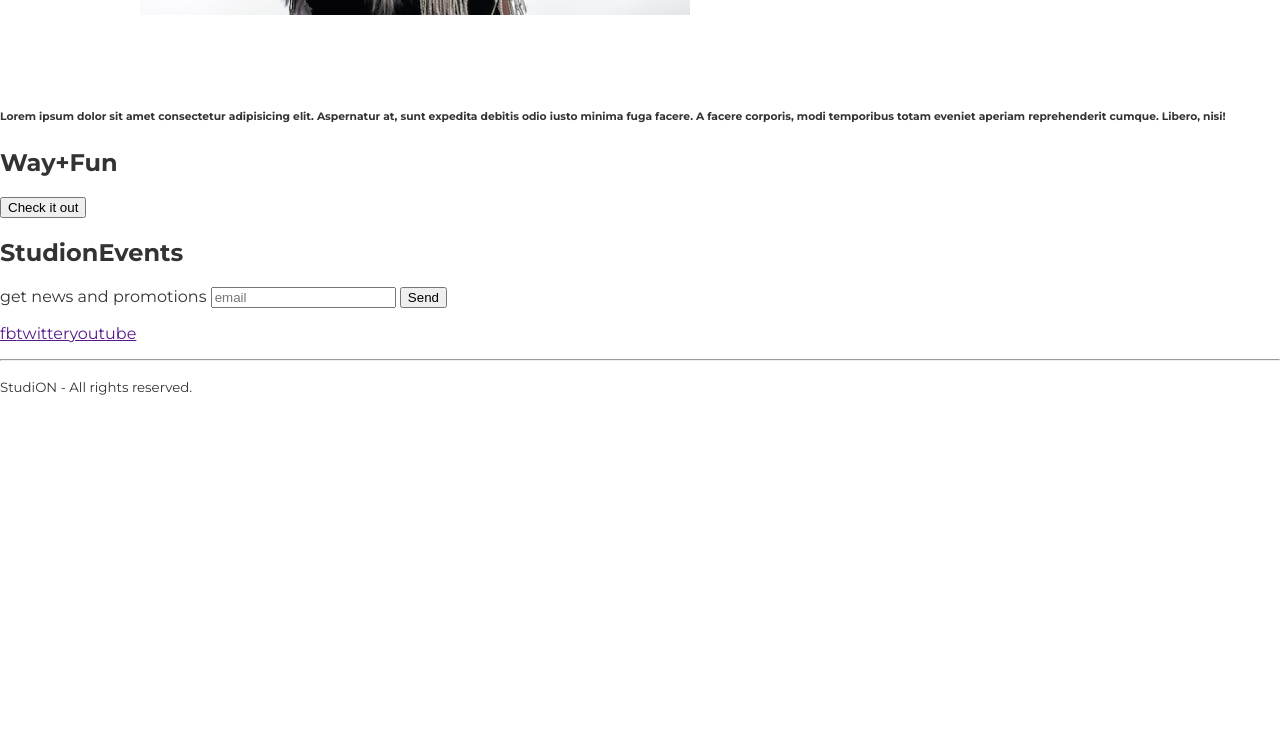
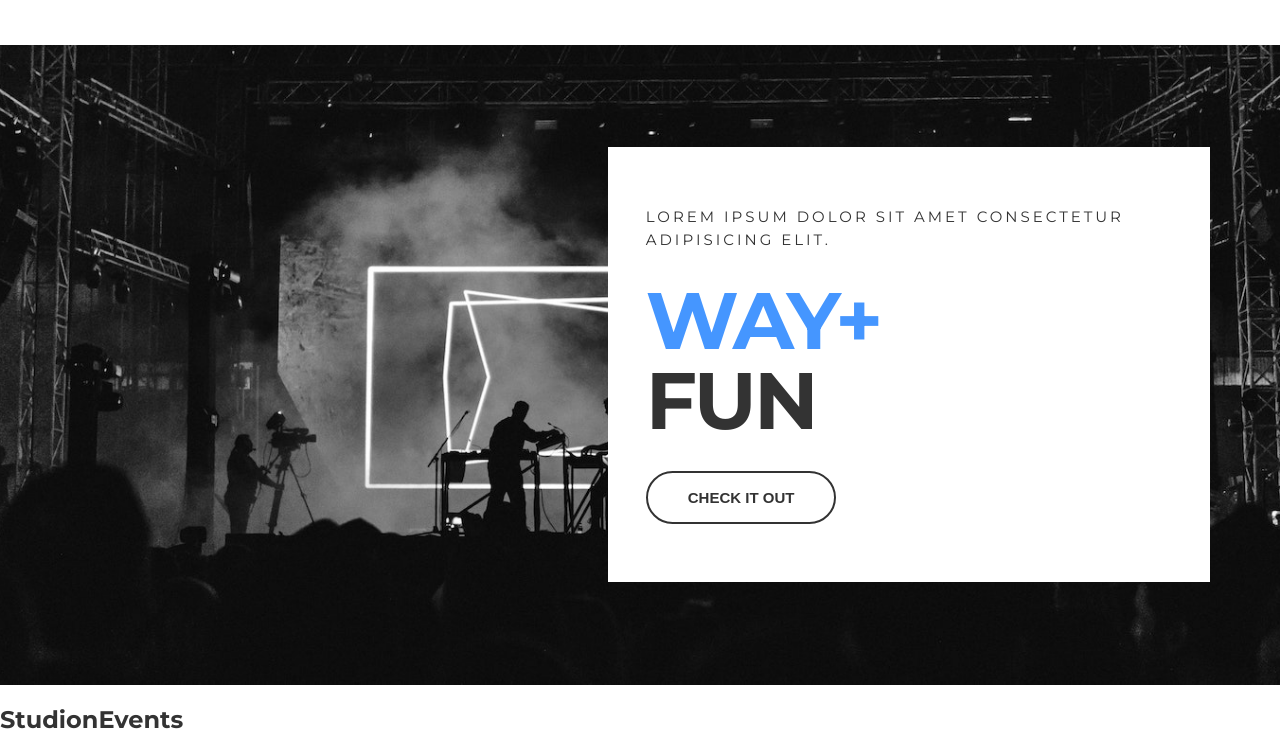
Before and after one commit to aobarbieri/studion, a website: page src/index.html in a window 1280 px wide. Shown: the part 1499-2236 px from the top of the page. Before the commit the page ends 1911 px from the top, so only its background shows below. Drawn offline with Linux system fonts and the light colour scheme.

Commit message:
alignment and styles were  updated

```diff
--- a/src/index.html
+++ b/src/index.html
@@ -26,6 +26,7 @@
 
     </div>
     </nav>
+
     <header>
         <div id="slider" class="container">
             <div class="slide">
@@ -38,7 +39,8 @@
             </div>
         </div>
     </header>
-    <main id="events">
+
+    <main>
         <section id="counter">
             <ul class="container counter__container">
                 <li>
@@ -69,16 +71,18 @@
                 <button class="btn btn--institutional">More</button>
             </div>
         </section>
-        <section>
-            <div>
-                <h6>Lorem ipsum dolor sit amet consectetur adipisicing elit. Aspernatur at, sunt expedita debitis odio
-                    iusto minima fuga facere. A facere corporis, modi temporibus totam eveniet aperiam reprehenderit
-                    cumque. Libero, nisi!</h6>
-                <h2><span>Way+</span>Fun</h2>
-                <button>Check it out</button>
+
+        <section class="quote">
+            <div class="container quote__container">
+                <div class="quote__copy">
+                    <h6>Lorem ipsum dolor sit amet consectetur adipisicing elit.</h6>
+                    <h2><span class="copy--primary">Way+</span>Fun</h2>
+                    <button class="btn btn--quote">Check it out</button>
+                </div>
             </div>
         </section>
     </main>
+
     <footer>
         <h2>Studi<span>on</span><span>Events</span></h2>
         <form action="">
--- a/src/style.css
+++ b/src/style.css
@@ -1,4 +1,4 @@
-@import url('https://fonts.googleapis.com/css2?family=Montserrat:wght@300;400;500;700;900&family=Roboto&display=swap');
+@import url('https://fonts.googleapis.com/css2?family=Montserrat:wght@300;400;500;700;900&display=swap');
 
 * {
     box-sizing: border-box;
@@ -102,7 +102,7 @@ header {
 }
 
 .slide {
-    height: calc(100vh - 7.75rem); /* 7.75 from the navigation bar */
+    height: calc(99vh - 7.75rem); /* 7.75 from the navigation bar */
     position: relative;
 }
 
@@ -170,7 +170,7 @@ header {
     display: grid;
     grid-template-columns: repeat(auto-fill, minmax(300px, 1fr));
     place-items: center;
-    padding: 4.375rem 1rem;
+    padding: 3.375rem 1rem;
 }
 
 .counter__container h3 {
@@ -222,4 +222,53 @@ header {
 .btn--institutional:hover {
     color: var(--color-copy);
     background: unset;
+    box-shadow: 0 1rem 1rem #0006 /* x, y, blur, cor */
 }
+
+.quote {
+    background-image: url(./images/show.jpg);
+    background-attachment: fixed;
+    background-repeat: no-repeat;
+    background-size: cover;
+    background-position: center;
+}
+
+.quote__container {
+    display: grid;
+    align-items: center;
+    justify-items: end;
+    min-height: 80vh;
+}
+
+.quote__copy {
+    background-color: #fff;
+    padding: 3.625rem 2.375rem;
+}
+
+.quote__copy h6 {
+    font-size: 0.9375rem;
+    font-weight: 400;
+    letter-spacing: .1875rem;
+    line-height: 1.4375rem;
+    max-width: 53ch; /* characteres */
+    text-transform: uppercase;
+    margin: 0;
+}
+
+.quote__copy h2 {
+    font-size: 5rem;
+    line-height: 5rem;
+    text-transform: uppercase;
+    letter-spacing: -.1875rem;
+    margin: 1.875rem 0;
+}
+
+.quote__copy h2 span {
+    display: block;
+}
+
+.btn--quote {
+    color: var(--color-copy);
+    border-color: var(--color-copy);
+    background: unset;
+}
```
